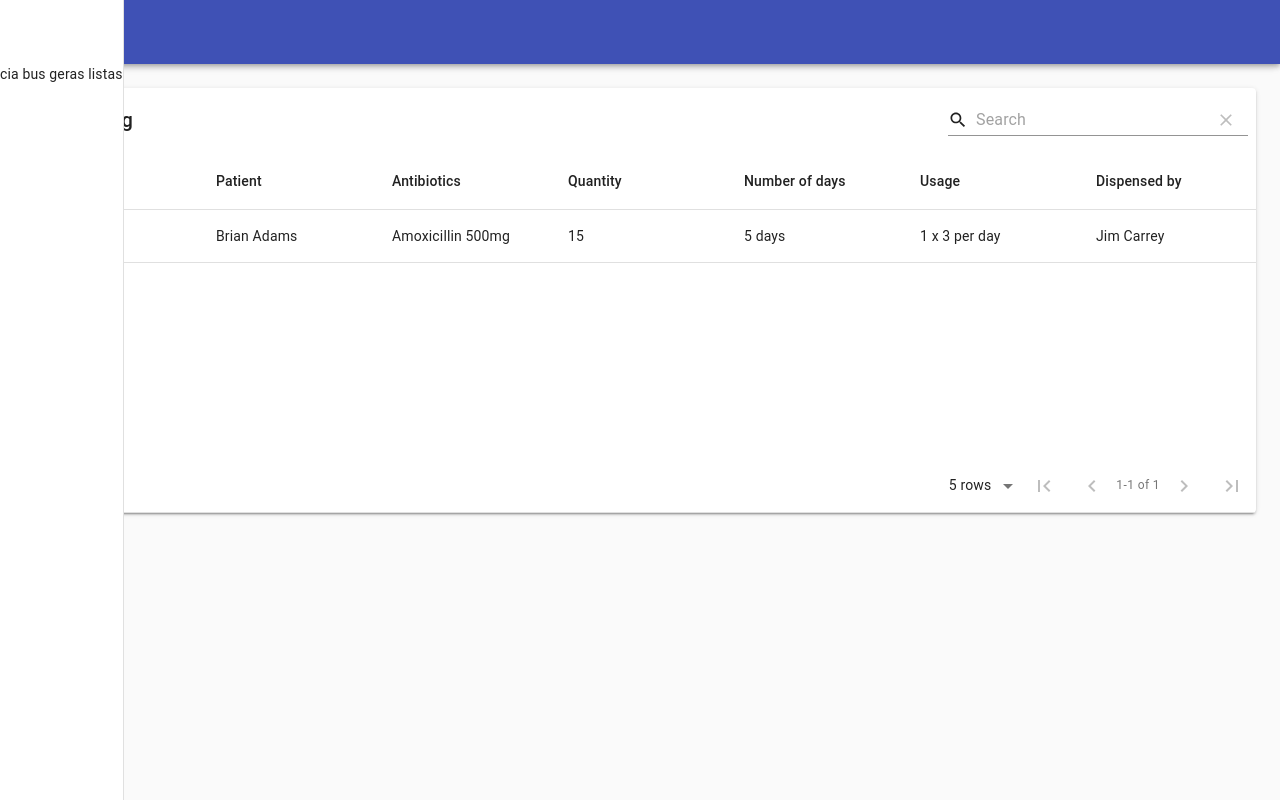
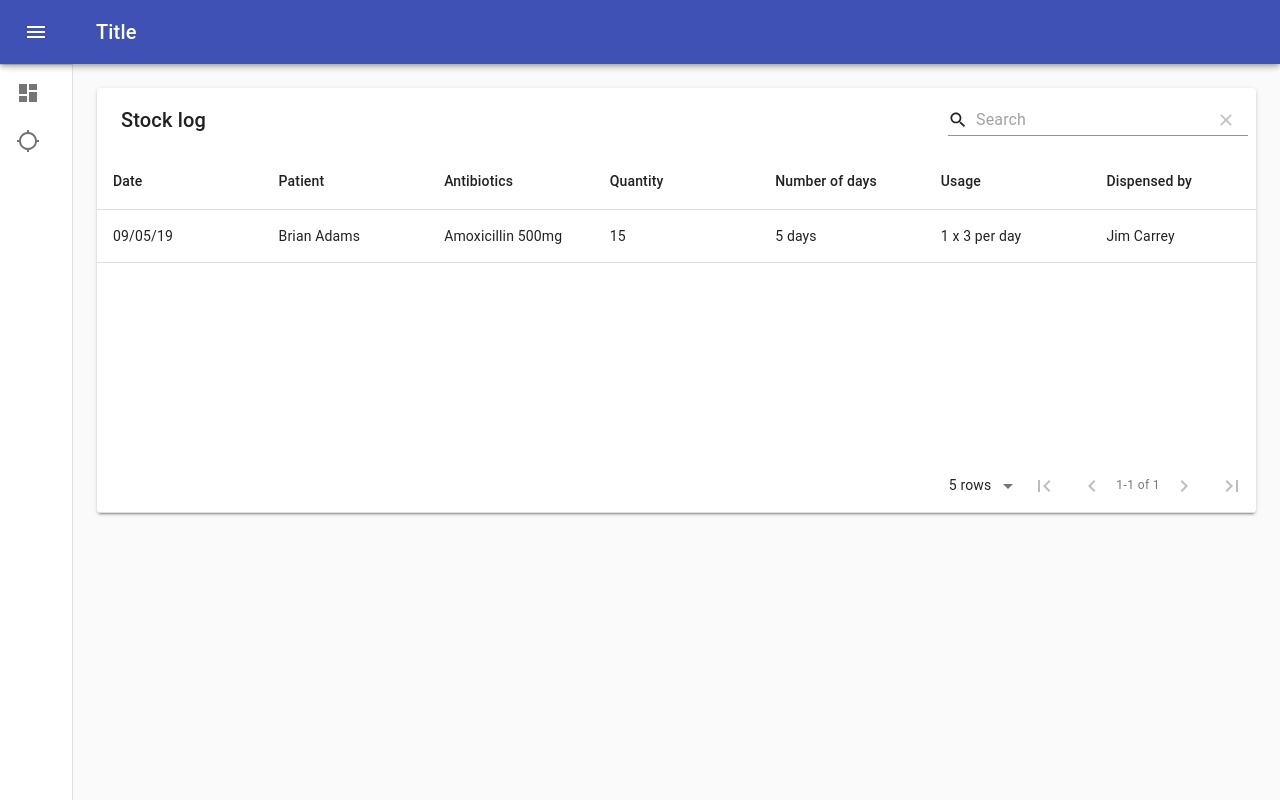
Before and after one commit to aurimas-darguzis/stock-log, a React (Create React App) app: page / in a window 1280 px wide. Built offline with nearby package versions, Linux system fonts and the light colour scheme.

Commit message:
layout setup

```diff
--- a/src/global/components/Drawer.js
+++ b/src/global/components/Drawer.js
@@ -1,58 +1,158 @@
 import React from 'react';
-import { makeStyles } from '@material-ui/core/styles';
+import { makeStyles, useTheme } from '@material-ui/core/styles';
 import {
   CssBaseline,
   AppBar,
   Toolbar,
   Typography,
   Drawer,
+  IconButton,
+  Divider,
+  List,
 } from '@material-ui/core';
+import clsx from 'clsx';
+import MenuIcon from '@material-ui/icons/Menu';
+import ChevronLeftIcon from '@material-ui/icons/ChevronLeft';
+import ChevronRightIcon from '@material-ui/icons/ChevronRight';
+import PagesList from './PagesList';
+
+const drawerWidth = 240;
 
 const useStyles = makeStyles(theme => ({
   root: {
     display: 'flex',
   },
-  componentContainer: {
+  appBar: {
+    zIndex: theme.zIndex.drawer + 1,
+    transition: theme.transitions.create(['width', 'margin'], {
+      easing: theme.transitions.easing.sharp,
+      duration: theme.transitions.duration.leavingScreen,
+    }),
+  },
+  appBarShift: {
+    marginLeft: drawerWidth,
+    width: `calc(100% - ${drawerWidth}px)`,
+    transition: theme.transitions.create(['width', 'margin'], {
+      easing: theme.transitions.easing.sharp,
+      duration: theme.transitions.duration.enteringScreen,
+    }),
+  },
+  menuButton: {
+    marginRight: 36,
+  },
+  hide: {
+    display: 'none',
+  },
+  drawer: {
+    width: drawerWidth,
+    flexShrink: 0,
+    whiteSpace: 'nowrap',
+  },
+  drawerOpen: {
+    width: drawerWidth,
+    transition: theme.transitions.create('width', {
+      easing: theme.transitions.easing.sharp,
+      duration: theme.transitions.duration.enteringScreen,
+    }),
+  },
+  drawerClose: {
+    transition: theme.transitions.create('width', {
+      easing: theme.transitions.easing.sharp,
+      duration: theme.transitions.duration.leavingScreen,
+    }),
+    overflowX: 'hidden',
+    width: theme.spacing(7) + 1,
+    [theme.breakpoints.up('sm')]: {
+      width: theme.spacing(9) + 1,
+    },
+  },
+  toolbar: {
     display: 'flex',
-    flexDirection: 'column',
+    alignItems: 'center',
+    justifyContent: 'flex-end',
+    padding: theme.spacing(0, 1),
+    ...theme.mixins.toolbar,
   },
   content: {
     flexGrow: 1,
     padding: theme.spacing(3),
   },
-  toolBar: {
-    justifyContent: 'space-between',
-  },
-  toolbar: theme.mixins.toolbar,
 }));
 
 export default function AppDrawer({ top, left, content }) {
   const classes = useStyles();
+  const theme = useTheme();
+  const [open, setOpen] = React.useState(false);
+
+  const handleDrawerOpen = () => {
+    setOpen(true);
+  };
+
+  const handleDrawerClose = () => {
+    setOpen(false);
+  };
+
   return (
     <div className={classes.root}>
       <CssBaseline />
-      <AppBar>
-        <Toolbar className={classes.toolBar}>
-          <Typography>Title</Typography>
+      <AppBar
+        position="fixed"
+        className={clsx(classes.appBar, { [classes.appBarShift]: open })}
+      >
+        <Toolbar>
+          <IconButton
+            color="inherit"
+            aria-label="open drawer"
+            onClick={handleDrawerOpen}
+            edge="start"
+            className={clsx(classes.menuButton, {
+              [classes.hide]: open,
+            })}
+          >
+            <MenuIcon />
+          </IconButton>
+          <Typography variant="h6" noWrap>
+            Title
+          </Typography>
           {top &&
             top.map((component, index) => <div key={index}>{component}</div>)}
         </Toolbar>
       </AppBar>
-      <Drawer variant="permanent">
-        <div className={classes.toolbar} />
-        {left &&
-          left.map((component, index) => (
-            <div className={classes.componentContainer} key={index}>
-              {component}
-            </div>
-          ))}
+
+      <Drawer
+        variant="permanent"
+        className={clsx(classes.drawer, {
+          [classes.drawerOpen]: open,
+          [classes.drawerClose]: !open,
+        })}
+        classes={{
+          paper: clsx({
+            [classes.drawerOpen]: open,
+            [classes.drawerClose]: !open,
+          }),
+        }}
+        open={open}
+      >
+        <div className={classes.toolbar}>
+          <IconButton onClick={handleDrawerClose}>
+            {theme.direction === 'rtl' ? (
+              <ChevronRightIcon />
+            ) : (
+              <ChevronLeftIcon />
+            )}
+          </IconButton>
+        </div>
+        <Divider />
+        <PagesList>
+          {left &&
+            left.map((component, index) => <div key={index}>{component}</div>)}
+        </PagesList>
       </Drawer>
+
       <main className={classes.content}>
         <div className={classes.toolbar} />
         {content.map((component, index) => (
-          <div className={classes.componentContainer} key={index}>
-            {component}
-          </div>
+          <div key={index}>{component}</div>
         ))}
       </main>
     </div>
--- a/src/global/components/PagesList.js
+++ b/src/global/components/PagesList.js
@@ -1,5 +1,24 @@
 import React from 'react';
+import DashboardIcon from '@material-ui/icons/Dashboard';
+import List from '@material-ui/core/ListItemText';
+import ListItem from '@material-ui/core/ListItem';
+import ListItemIcon from '@material-ui/core/ListItemIcon';
+import ListItemText from '@material-ui/core/ListItemText';
+import GpsNotFixedIcon from '@material-ui/icons/GpsNotFixed';
+
+const Pages = ['Dashboard', 'Antibiotics'];
 
 export default function PagesList() {
-  return <div>cia bus geras listas</div>;
+  return (
+    <List>
+      {Pages.map((text, index) => (
+        <ListItem button key={index}>
+          <ListItemIcon>
+            {index === 0 ? <DashboardIcon /> : <GpsNotFixedIcon />}
+          </ListItemIcon>
+          <ListItemText primary={text} />
+        </ListItem>
+      ))}
+    </List>
+  );
 }
```
